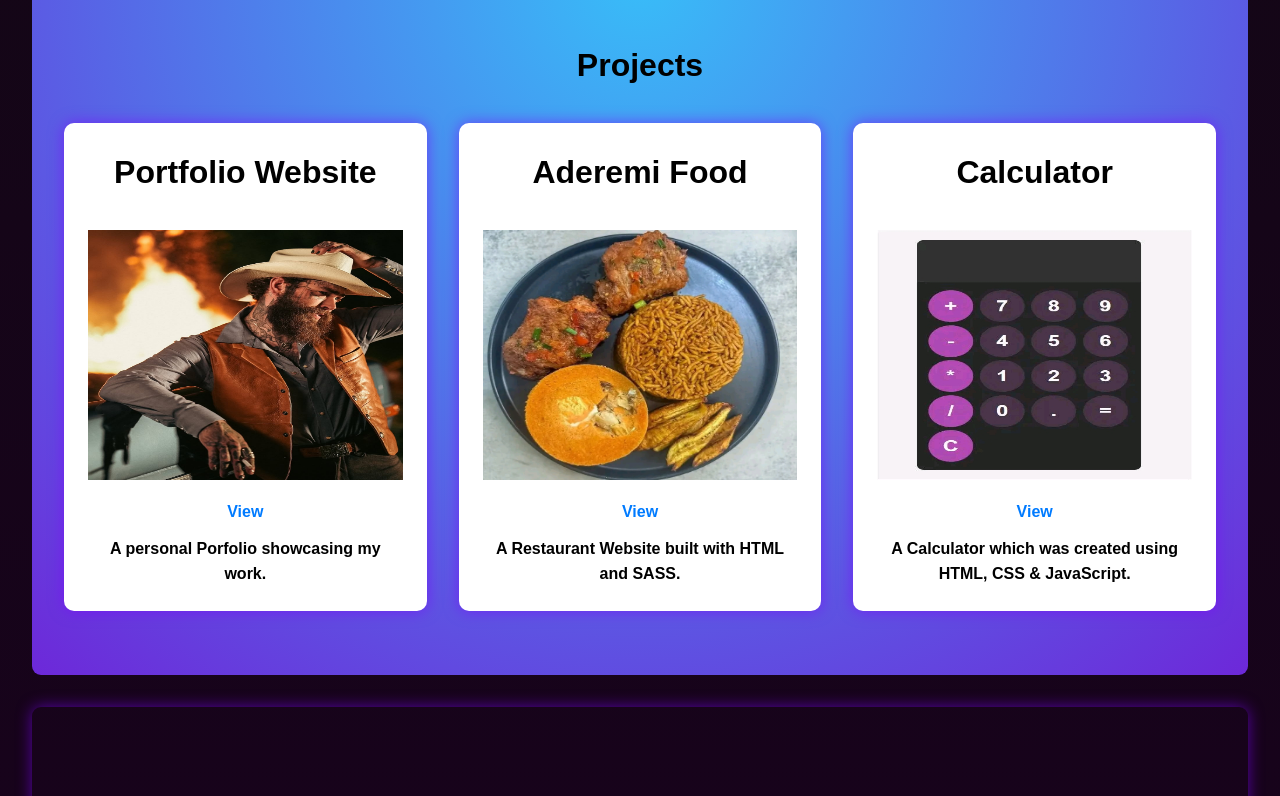
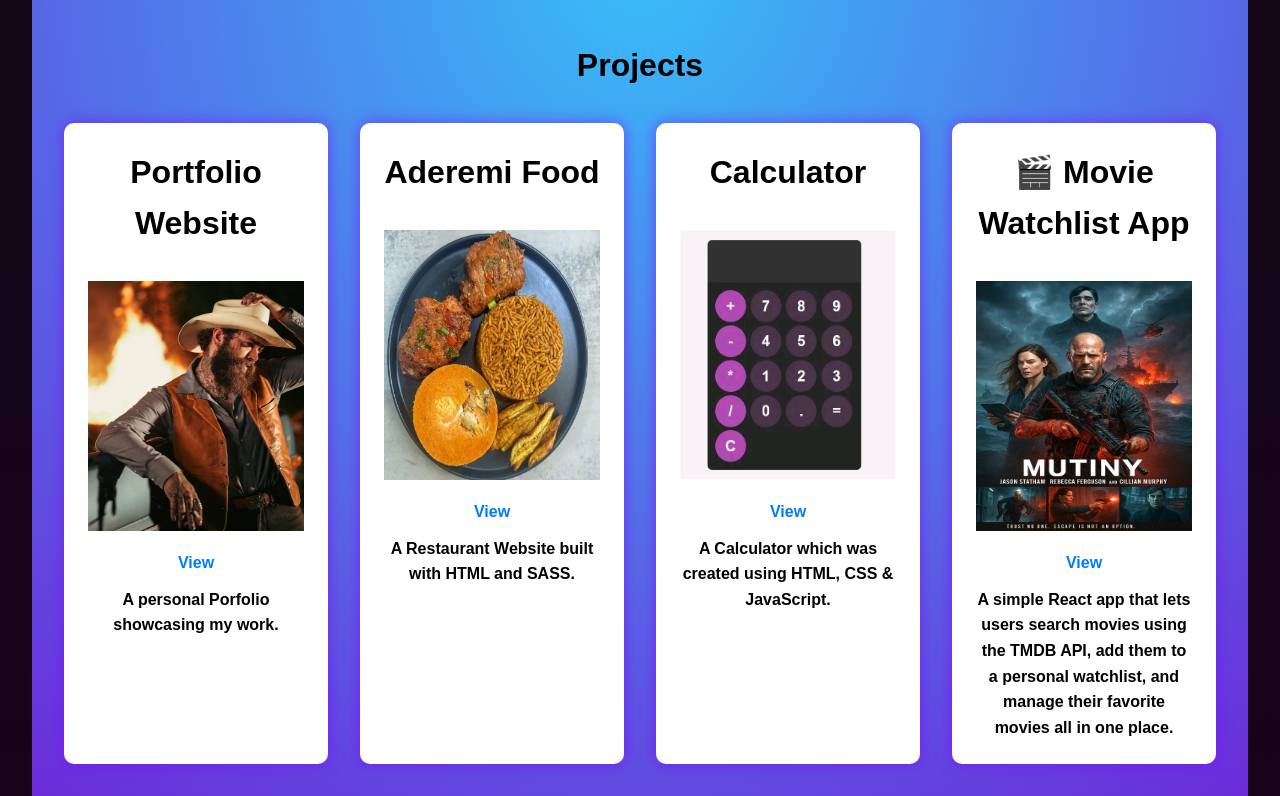
Before and after one commit to aderemi67/Aderemiazeez6, a React (Vite) app: page / in a window 1280 px wide. Shown: the part 1880-2676 px from the top of the page. Built offline with nearby package versions, Linux system fonts and the light colour scheme.

Commit message:
Updated img, Project.jsx

```diff
--- a/src/components/Projects.jsx
+++ b/src/components/Projects.jsx
@@ -21,6 +21,12 @@ function Projects() {
                    <a href="https://aderemi67.github.io/aderemi-calculator/" className="btn">View</a>
                     <p className="details">A Calculator which was created using HTML, CSS & JavaScript.</p>
                 </div>
+                 <div className="project-card">
+                    <h3>🎬 Movie Watchlist App</h3>
+                    <img src="/img/FB_IMG_1754079509621.jpg" alt="Movie Watchlist" className="img"/>
+                   <a href="https://movie-watchlist-rho-two.vercel.app/" className="btn">View</a>
+                    <p className="details">A simple React app that lets users search movies using the TMDB API, add them to a personal watchlist, and manage their favorite movies all in one place.</p>
+                </div>
             </div>
         </section>
     );
```
Also changed, not shown: public/img/FB_IMG_1754079509621.jpg (added).
